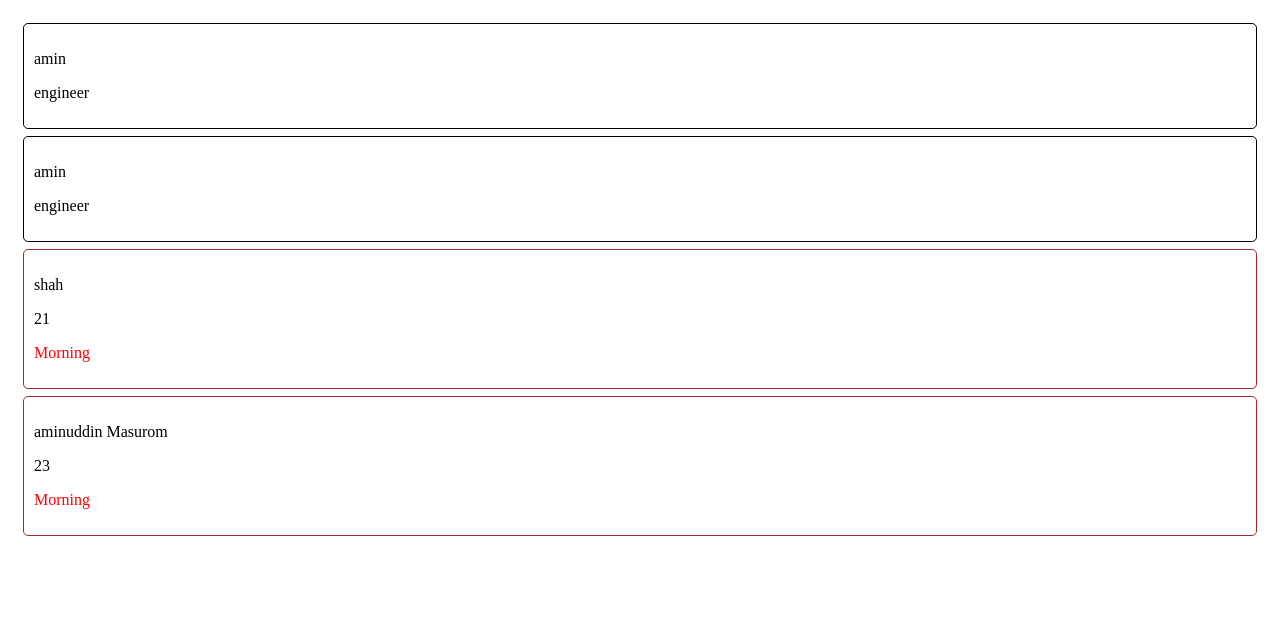
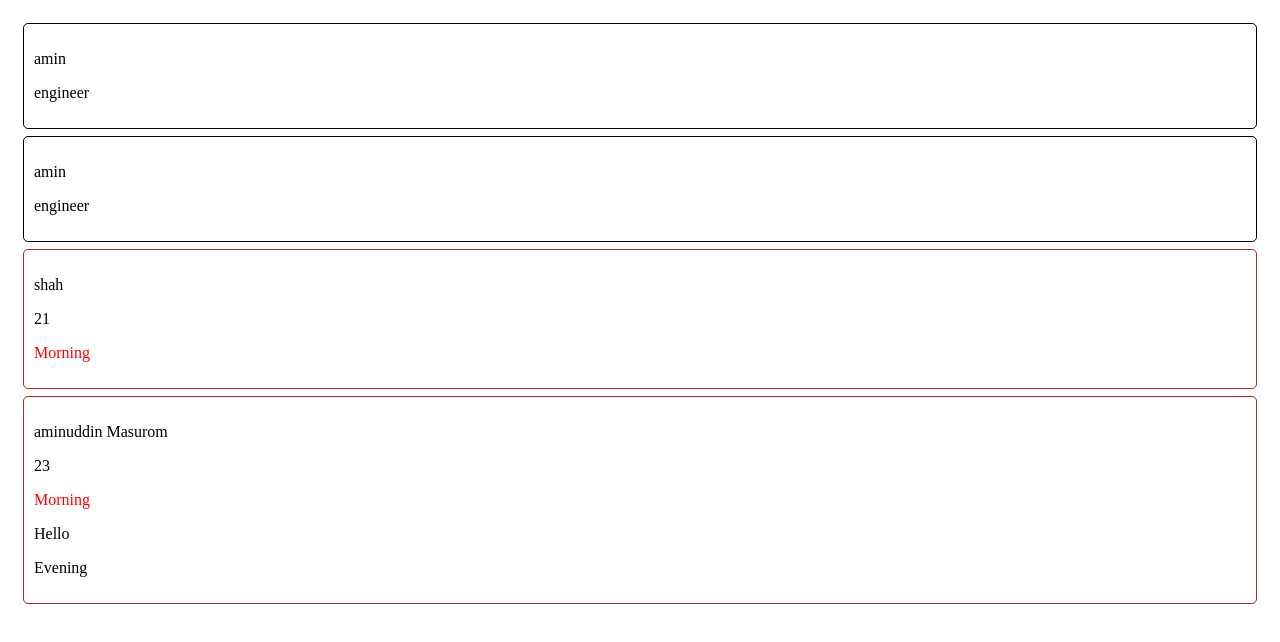
Before and after one commit to mdaminuddinshah/mencuba-react, a React (Vite) app: page / in a window 1280 px wide. Shown: the top 642 px of the page. Built offline with nearby package versions, Linux system fonts and the light colour scheme.

Commit message:
function execute

```diff
--- a/src/App.jsx
+++ b/src/App.jsx
@@ -4,6 +4,10 @@ import Cat from "./components/Cat.jsx";
 function App(){
 
   const lastName = "Masurom";
+  const testFunc = () => {
+    console.log("Hello");
+    return <p>Hello</p>;
+  }
 
 
   return(
@@ -25,10 +29,15 @@ function App(){
         isTrue={true}
       />
       <Cat
+        role={23}
         name={`aminuddin ${lastName}`}
-        role={23}
         isTrue={true}
-        test={()=>console.log("okay")}
+        // test={()=>console.log("hello")}
+        test={testFunc}
+        test2={() => {
+          return <p>Evening</p>
+        }}
+
       />
     </div>
   )
--- a/src/components/Cat.jsx
+++ b/src/components/Cat.jsx
@@ -1,6 +1,14 @@
 const Cat = (props) => {
 
+    // ?. is optional chaining operator
+    // if props test not null, have value
+    // then it will go to right side
+    // () test will run
+    // if props.test not null, () will run
+    // if props.test is null, () not run
     props.test?.();
+    // this ?. just to see exist or not but not execute the function
+
 
     return(
         <div style={{
@@ -13,7 +21,13 @@ const Cat = (props) => {
 
             {/* send boolean here */}
             {/* if true right statement run, if false not run */}
+            {/* if isTrue is true then && will execute right side */}
+            {/* && sign is for both side must true */}
             { props.isTrue && <p style={{color: "red"}}>Morning</p> }
+
+            {/* for execute function */}
+            {props.test && props.test()}
+            {props.test2 && props.test2()}
         </div>
     )
 }
--- a/src/components/Title.jsx
+++ b/src/components/Title.jsx
@@ -4,6 +4,8 @@ const Title = () => {
 
     const name = "amin";
     const role = "engineer";
+
+
 
     return(
         <div style={{
```
